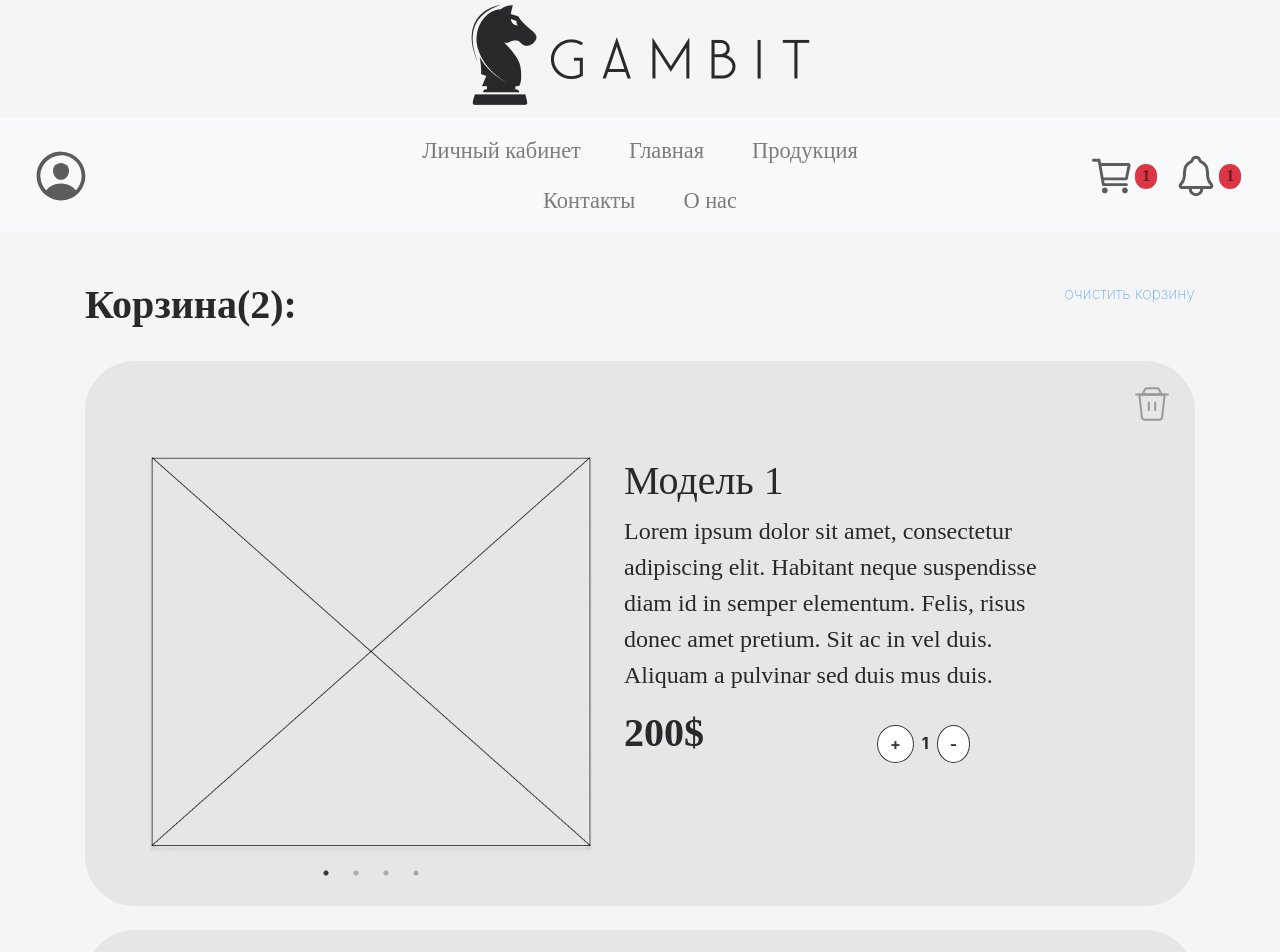
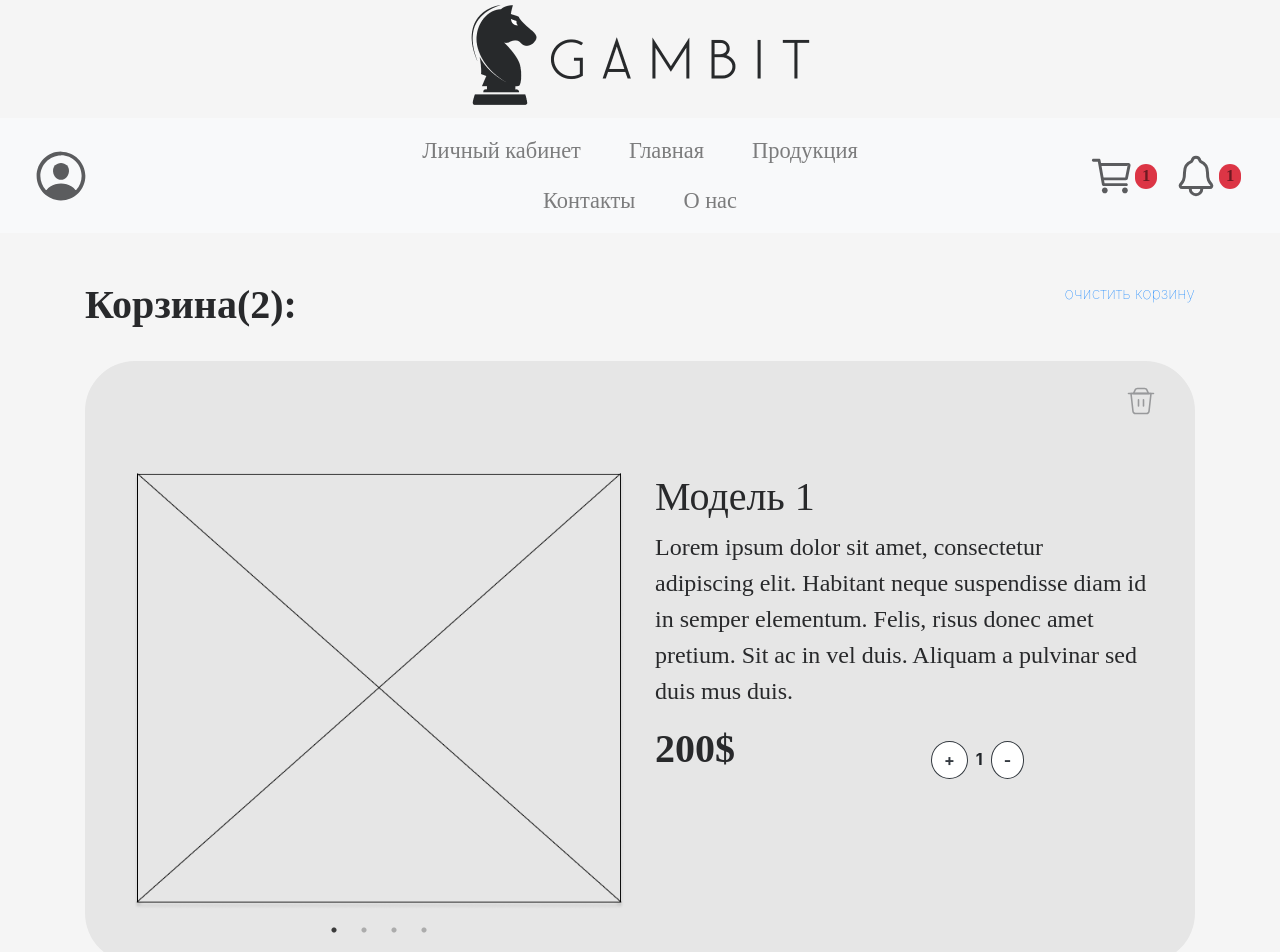
Before and after one commit to Ki-van/gambit-web, a Vue app: page /basket in a window 1280 px wide. Shown: the top 952 px of the page. Built offline with nearby package versions, Linux system fonts and the light colour scheme.

Commit message:
mbile adaptation fix

```diff
--- a/src/components/ModelSectionBasket.vue
+++ b/src/components/ModelSectionBasket.vue
@@ -1,10 +1,11 @@
 <template>
   <div class="mt-4" style="background-color: #e6e6e6; border-radius: 50px">
-    <div class="h-25 p-4">
-      <img src="img/icons_trash-can.svg" class="float-right img-fluid" style="width: 38px">
+    <div class="row justify-content-end pt-4 pr-5" >
+      <button class="border-0 " style="background-color: #e6e6e6;">
+        <img src="/img/icons_trash-can.svg" class=" img-fluid" style="width: 30px">
+      </button>
     </div>
-
-    <div class="row p-lg-5 p-md-3 p-sm-3">
+    <div class="row p-lg-5 p-md-3 p-sm-3 px-3 my-2">
       <div class="col-lg-6">
         <VueSlickCarousel v-bind="gallerySettings">
           <div><img src="img/plug.png" class="img-fluid " height=auto></div>
@@ -13,7 +14,7 @@
           <div><img src="img/plug.png" class="img-fluid" height=auto></div>
         </VueSlickCarousel>
       </div>
-      <div class="col-lg-6 mt-sm-4 mt-lg-0">
+      <div class="col-lg-6 mt-sm-4 mt-lg-0 mb-3">
         <h1>Модель 1</h1>
         <p>Lorem ipsum dolor sit amet, consectetur adipiscing elit. Habitant neque suspendisse diam id in semper
           elementum. Felis, risus donec amet pretium. Sit ac in vel duis. Aliquam a pulvinar sed duis mus duis.</p>
--- a/src/components/ModelSectionLg.vue
+++ b/src/components/ModelSectionLg.vue
@@ -1,7 +1,7 @@
 <template>
   <div class="mt-4" style="background-color: #e6e6e6;
 border-radius: 50px">
-    <div class="row p-lg-5 p-md-3 p-sm-3">
+    <div class="row p-lg-5 p-md-3 p-sm-3 py-4 px-3">
       <div class="col-lg-6">
         <VueSlickCarousel v-bind="gallerySettings">
           <div><img src="img/plug.png" class="img-fluid " height=auto></div>
@@ -10,7 +10,7 @@ border-radius: 50px">
           <div><img src="img/plug.png" class="img-fluid" height=auto></div>
         </VueSlickCarousel>
       </div>
-      <div class="col-lg-6 mt-sm-3">
+      <div class="col-lg-6 mt-sm-3 mt-3">
         <h1>Модель 1</h1>
         <p>Lorem ipsum dolor sit amet, consectetur adipiscing elit. Habitant neque suspendisse diam id in semper
           elementum. Felis, risus donec amet pretium. Sit ac in vel duis. Aliquam a pulvinar sed duis mus duis.</p>
```
